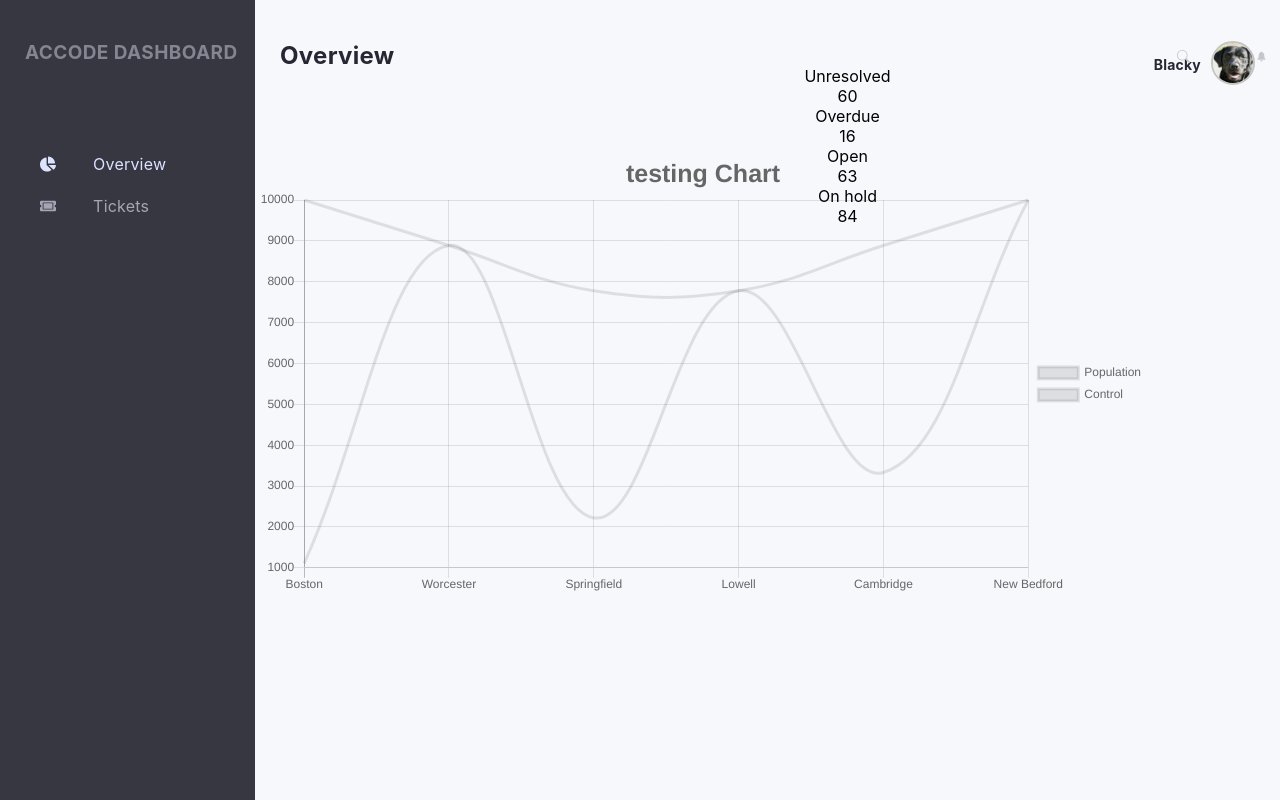
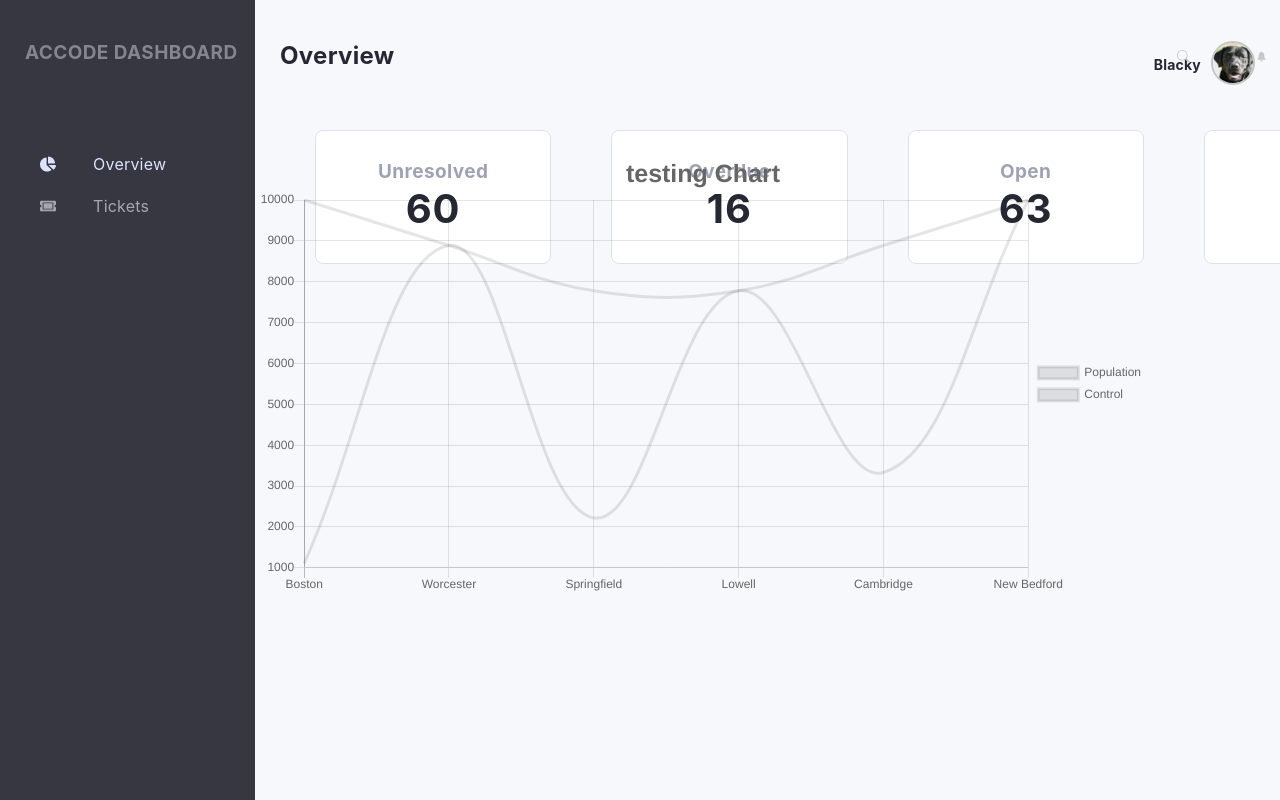
Before and after one commit to accodein/react-dashboard, a React (Create React App) app: page /overview in a window 1280 px wide. Shown: the top 800 px of the page. Built offline with nearby package versions, Linux system fonts and the light colour scheme.

Commit message:
card designed

```diff
--- a/src/contents/overview.js
+++ b/src/contents/overview.js
@@ -10,7 +10,7 @@ const overview = (props) => {
     <>
       <div className={classes.OverviewBody}>
         <SectionNavbar>Overview</SectionNavbar>
-        <div>
+        <div className={classes.OverviewCards}>
           <SectionCards issue="Unresolved" count="60" />
           <SectionCards issue="Overdue" count="16" />
           <SectionCards issue="Open" count="63" />
--- a/src/contents/sectionCards.js
+++ b/src/contents/sectionCards.js
@@ -4,8 +4,8 @@ import classes from "./styles/sectionCards.module.scss";
 const cards = (props) => {
   return (
     <div className={classes.SectionCards}>
-      <div>{props.issue}</div>
-      <div>{props.count}</div>
+      <div className={classes.Legend}>{props.issue}</div>
+      <div className={classes.Count}>{props.count}</div>
     </div>
   );
 };
--- a/src/contents/styles/overview.module.scss
+++ b/src/contents/styles/overview.module.scss
@@ -4,10 +4,9 @@ width: 1185px;
 margin-left: 255px;
 }
 
-
-.Chart {
-    position: absolute;
-    width: 70vw;
-    height: auto;
-    top: 150px;
+.OverviewCards {
+    width: 100%;
+    display: flex;
+    flex-direction: row;
+    justify-content: space-between;
 }
--- a/src/contents/styles/sectionCards.module.scss
+++ b/src/contents/styles/sectionCards.module.scss
@@ -0,0 +1,32 @@
+.SectionCards {
+    margin-top: 64px;
+    margin-left: 60px;
+    display: flex;
+    flex-direction: column;
+    justify-content: center;
+    width: 258px;
+    height: 134px;
+    background: #FFFFFF;
+    box-sizing: border-box;
+    border: 1px solid #DFE0EB;
+    border-radius: 8px;
+}
+
+.Legend {
+    font-weight: bold;
+    font-size: 19px;
+    line-height: 24px;
+    text-align: center;
+    letter-spacing: 0.4px;
+    color: #9FA2B4;
+
+}
+
+.Count {
+    font-weight: bold;
+    font-size: 40px;
+    line-height: 50px;
+    text-align: center;
+    letter-spacing: 1px;
+    color: #252733;
+}
```
